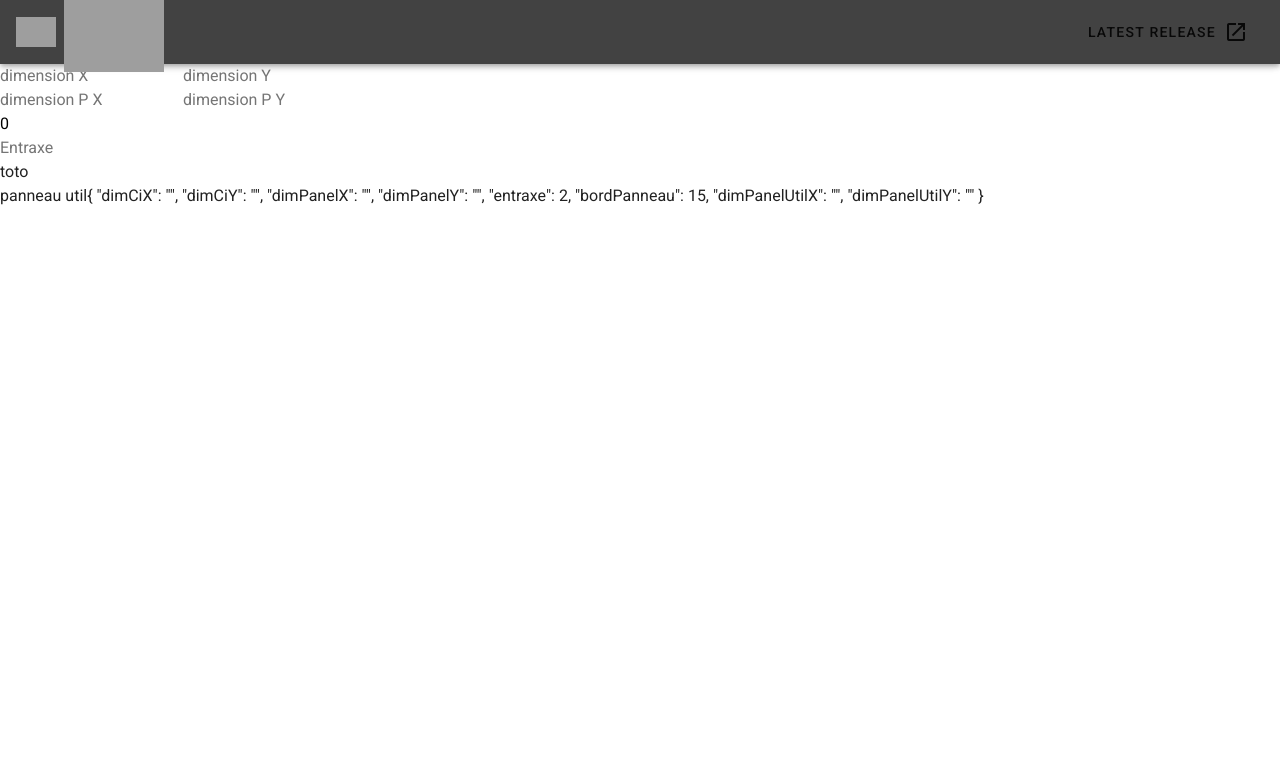
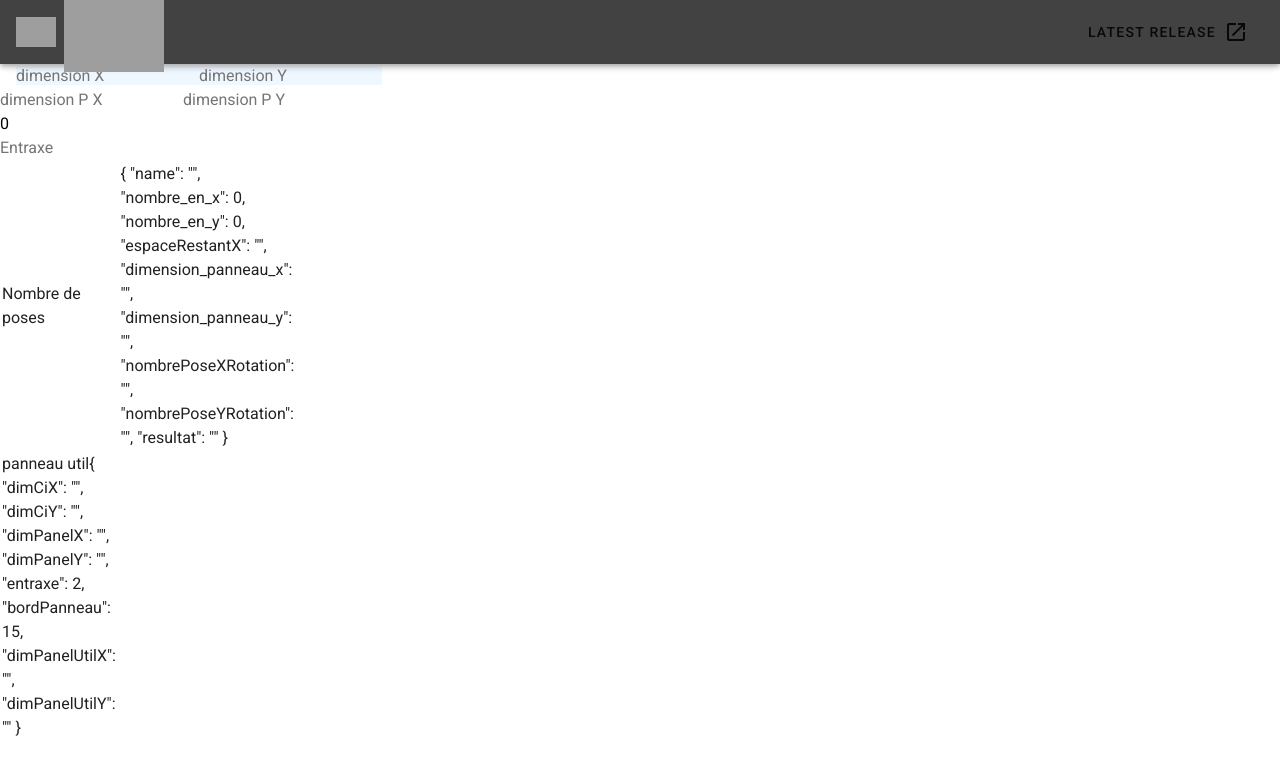
Before and after one commit to William-dew/panel-william-app, a Vue app: page / in a window 1280 px wide. Shown: the top 774 px of the page. Built offline with nearby package versions, Linux system fonts and the light colour scheme; grey boxes are pictures that could not be loaded.

Commit message:
update numberPose.js

```diff
--- a/src/components/FormInputDimension.vue
+++ b/src/components/FormInputDimension.vue
@@ -1,5 +1,5 @@
 <template>
-  <div>
+  <div class="FormInputDimension">
     <input
       type="number"
       placeholder="dimension X"
@@ -17,6 +17,7 @@
 
 <script>
 import store from "../../store";
+import { mix } from "../numberPose";
 export default {
   name: "FormInputDimension",
   data: () => ({
@@ -27,9 +28,15 @@ export default {
   methods: {
     update() {
       store.commit("setDimensionCircuit", { x: this.x, y: this.y });
+      mix();
     },
   },
 };
 </script>
-<style>
+<style lang='scss'>
+.FormInputDimension {
+  background-color: aliceblue;
+  display: inline;
+  margin: 1rem;
+}
 </style>
--- a/src/components/FormInputDimensionBord.vue
+++ b/src/components/FormInputDimensionBord.vue
@@ -12,6 +12,7 @@
 
 <script>
 import store from "../../store";
+import { mix } from "../numberPose";
 
 export default {
   data: () => ({
@@ -20,7 +21,7 @@ export default {
   methods: {
     update() {
       store.commit("setBordPanneau", this.x);
-      console.log(store.state.input);
+      mix();
     },
   },
 };
--- a/src/components/FormInputDimensionPanneau.vue
+++ b/src/components/FormInputDimensionPanneau.vue
@@ -17,6 +17,7 @@
 
 <script>
 import store from "../../store";
+import { mix } from "../numberPose";
 
 export default {
   name: "FormInputDimensionPanneau",
@@ -27,6 +28,7 @@ export default {
   methods: {
     update() {
       store.commit("setDimensionPanneau", { x: this.x, y: this.y });
+      mix();
     },
   },
 };
--- a/src/components/Resultat.vue
+++ b/src/components/Resultat.vue
@@ -1,8 +1,11 @@
 <template>
-  <div>
-    <div>toto {{ resultat }}</div>
+  <table class="resultat">
+    <tr>
+      <td>Nombre de poses</td>
+      <td>{{ resultat }}</td>
+    </tr>
     <div>panneau util{{ panneauUtil }}</div>
-  </div>
+  </table>
 </template>
 
 <script>
@@ -11,7 +14,7 @@ export default {
   name: "Resultat",
   computed: {
     resultat() {
-      return store.state.input.dimPanelUtilX;
+      return store.state.resultatMix;
     },
     panneauUtil() {
       return store.state.input;
@@ -20,5 +23,8 @@ export default {
 };
 </script>
 
-<style>
+<style lang='scss'>
+.resultat {
+  width: 300px;
+}
 </style>
--- a/src/numberPose.js
+++ b/src/numberPose.js
@@ -1,7 +1,7 @@
 import store from '../store';
 
-export default {
-    noMix(dimCi1, dimCi2, dimPanel1, dimPanel2, entraxe) {
+
+const noMix = function (dimCi1, dimCi2, dimPanel1, dimPanel2, entraxe) {
     let dimCiX = dimCi1;
     let dimCiY = dimCi2;
     if (dimCi1 < dimCi2) {
@@ -22,41 +22,21 @@ export default {
     }
     store.commit('updateResultat', cas2);
     return (cas1.resultat < cas2.resultat) ? cas2 : cas1;
-    },
-    mix() {
-
-        console.log('store en x:', store.state.dimensionCircuit.x);
-        console.log('toto', { ...store.state });
-
-
-        let dimCiX = store.state.dimensionCircuit.x;
-        let dimCiY = store.state.dimensionCircuit.y;
-        let dimPanel1 = store.state.dimensionPanneau.x;
-        let dimPanel2 = store.state.dimensionPanneau.y;
-        let entraxe = store.state.entraxe;
-        if (dimPanel1 <= 0 || dimPanel2 <= 0) {
-            dimPanel1 = 0;
-            dimPanel2 = 0;
-        }
-        if (dimPanel1 < dimPanel2) {
-            [dimPanel1, dimPanel2] = [dimPanel2, dimPanel1];
-        }
-        if (dimCiX < dimCiY) {
-            [dimCiX, dimCiY] = [dimCiY, dimCiX]
-        }
-
+};
+const mix = function () {
+    const { dimCiX, dimCiY, entraxe, dimPanelUtilX, dimPanelUtilY } = store.state.input;
 
     const cas1 = function () {
-            let numberInX = Math.floor((dimPanel1 + entraxe) / (dimCiX + entraxe));
-            let numberInY = Math.floor((dimPanel2 + entraxe) / (dimCiY + entraxe));
+        let numberInX = Math.floor((dimPanelUtilX + entraxe) / (dimCiX + entraxe));
+        let numberInY = Math.floor((dimPanelUtilY + entraxe) / (dimCiY + entraxe));
         if (numberInX <= 0 || numberInY <= 0) {
             numberInX = 0;
             numberInY = 0;
         }
         // calcul dimension restante en numberInX
-            const espaceRestantX = dimPanel1 - (numberInX * (dimCiX + entraxe));
+        const espaceRestantX = dimPanelUtilX - (numberInX * (dimCiX + entraxe));
         let nombrePoseXRotation = Math.floor((espaceRestantX + entraxe) / (dimCiY + entraxe));
-            let nombrePoseYRotation = Math.floor((dimPanel2 + entraxe) / (dimCiX + entraxe));
+        let nombrePoseYRotation = Math.floor((dimPanelUtilY + entraxe) / (dimCiX + entraxe));
         if (nombrePoseYRotation === 0 || nombrePoseXRotation === 0) {
             nombrePoseYRotation = 0;
             nombrePoseXRotation = 0;
@@ -68,45 +48,33 @@ export default {
             nombre_en_x: numberInX,
             nombre_en_y: numberInY,
             espaceRestantX,
-                dimension_panneau_x: dimPanel1,
-                dimension_panneau_y: dimPanel2,
             nombrePoseXRotation: nombrePoseXRotation,
             nombrePoseYRotation,
             resultat,
         }
     }
     const cas2 = function () {
-            let numberInX = Math.floor((dimPanel1 + entraxe) / (dimCiY + entraxe));
-            let numberInY = Math.floor((dimPanel2 + entraxe) / (dimCiX + entraxe));
+        let numberInX = Math.floor((dimPanelUtilX + entraxe) / (dimCiY + entraxe));
+        let numberInY = Math.floor((dimPanelUtilY + entraxe) / (dimCiX + entraxe));
         if (numberInX <= 0 || numberInY <= 0) {
             numberInX = 0;
             numberInY = 0;
         }
 
         // calcul dimension restante en numberInX
-            const espaceRestantY = dimPanel2 - (numberInY * (dimCiX + entraxe));
-            let nombrePoseYRotation = Math.floor((espaceRestantY + entraxe) / (dimCiX + entraxe));
-            let nombrePoseXRotation = Math.floor((dimPanel1 + entraxe) / (dimCiY + entraxe));
-            if (nombrePoseYRotation === 0 || nombrePoseXRotation === 0) {
-                nombrePoseYRotation = 0;
-                nombrePoseXRotation = 0;
+        const espaceRestantY = dimPanelUtilY - (numberInY * (dimCiX + entraxe));
+        let numberInYRotation = Math.floor((espaceRestantY + entraxe) / (dimCiX + entraxe));
+        let numberInXRotation = Math.floor((dimPanelUtilX + entraxe) / (dimCiY + entraxe));
+        if (numberInYRotation === 0 || numberInXRotation === 0) {
+            numberInYRotation = 0;
+            numberInXRotation = 0;
         }
-            const resultat = numberInX * numberInY + nombrePoseXRotation + nombrePoseYRotation;
+        const resultat = numberInX * numberInY + numberInXRotation * numberInYRotation;
+        store.commit('setResultat', { numberInX, numberInY, numberInYRotation, numberInXRotation, resultat });
 
-            return {
-                name: 'cas2',
-                nombre_en_x: numberInX,
-                nombre_en_y: numberInY,
-                espaceRestantY,
-                dimension_panneau_x: dimPanel1,
-                dimension_panneau_y: dimPanel2,
-                nombrePoseXRotation: nombrePoseXRotation,
-                nombrePoseYRotation,
-                resultat,
 
     }
+    cas1();
+    cas2();
 }
-        console.log(cas1().resultat, cas2().resultat);
-        return (cas1().resultat > cas2().resultat) ? (store.commit("setresultatMix", cas1())) : (store.commit("setresultatMix", cas2()))
-    }
-}
+export { noMix, mix };
--- a/store.js
+++ b/store.js
@@ -82,14 +82,12 @@ const store = new Vuex.Store({
         },
         setEntraxe(state, data) {
             state.input.entraxe = data;
+        },
+        setResultat(state, data) {
+            state.resultatMix = data;
         }
     },
 
-    actions: {
-        setBordPanneau(context) {
-            context.commit('setDimensionPanneau');
-        }
-    }
 })
 
 export default store;
```
Lines whose indentation alone changed are shown as unchanged.
